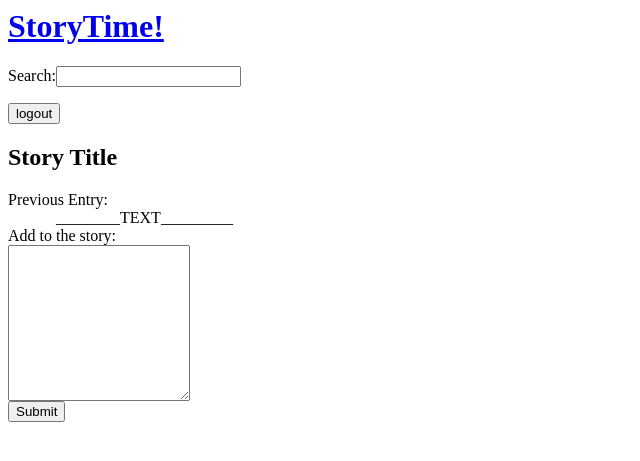
After one commit to JoanChirinos/SoftEggs, a Flask app: page /add in a window 1280 px wide. The commit adds this page. Shown: the top 461 px of the page, without its empty margins (0-640 px from the left). Run offline with Flask 2, Linux system fonts and the light colour scheme.

Commit message:
added add html and put placeholders for now

```diff
--- a/app.py
+++ b/app.py
@@ -87,8 +87,8 @@ def view():
 @app.route("/add")
 def add():
     #Accesses database to get most recent entry
-    return render_template("add.html")
-
+    #return render_template("add.html", storyTitle = "Story Title", prevEntry = access_data.prev_add("storyTitle","id"))
+    return render_template("add.html", storyTitle = "Story Title", prevEntry = "________TEXT_________")
 
 @app.route("/search", methods=["GET"])
 def searchresults():
@@ -106,10 +106,13 @@ def create():
 def createstory():  #adds to database
     #if story already exists
         #return redirect(url_for("create"))
-    #create(request.args["storytitle"], request,args["entry"])
+    #create(request.args["storytitle"], request.args["entry"])
     return redirect(url_for("home"))
 
-
+@app.route("/addStory", methods = ["GET"])
+def addStory():
+    #add(request.args["storytitle"],request.args["entry"],request.args["tags"], session['username'])
+    return redirect(url_for("home"))
 
 if __name__ == "__main__":
     app.debug = True
--- /dev/null
+++ b/templates/add.html
@@ -0,0 +1,21 @@
+{% extends "sitebase.html" %}
+
+{% block title %}
+Create A Story
+{% endblock %}
+
+{% block body %}
+<!-- displays story title, prev entry and puts your entry into the db -->
+<form action = "/addStory" method = "GET" id = "add">
+  <h2>{{storyTitle}}<br></h2>
+  Previous Entry:<br>
+  &emsp;&emsp;&emsp;{{prevEntry}}<br>
+  Add to the story:<br>
+  <textarea rows = "10" columns="100" form="add" name="entry"></textarea><br>
+  <input type = "submit" name = "Submit">
+</form>
+{% endblock %}
+
+{% block heading %}
+<!-- empty unless something needs to be emphasized -->
+{% endblock %}
--- a/templates/home.html
+++ b/templates/home.html
@@ -12,7 +12,7 @@ Home
 {%endfor%}
 <br><br>
 {%endfor%}
-<form action = "/create">  <input type="submit" value = "Create"> </form>
+<h1><a href = "/create"> Create a Story </a></h1>
 <form action = "/add">  <input type ="submit" value = "Add"></form>
 
 
```
Also changed, not shown: data/discoeggs.db.
